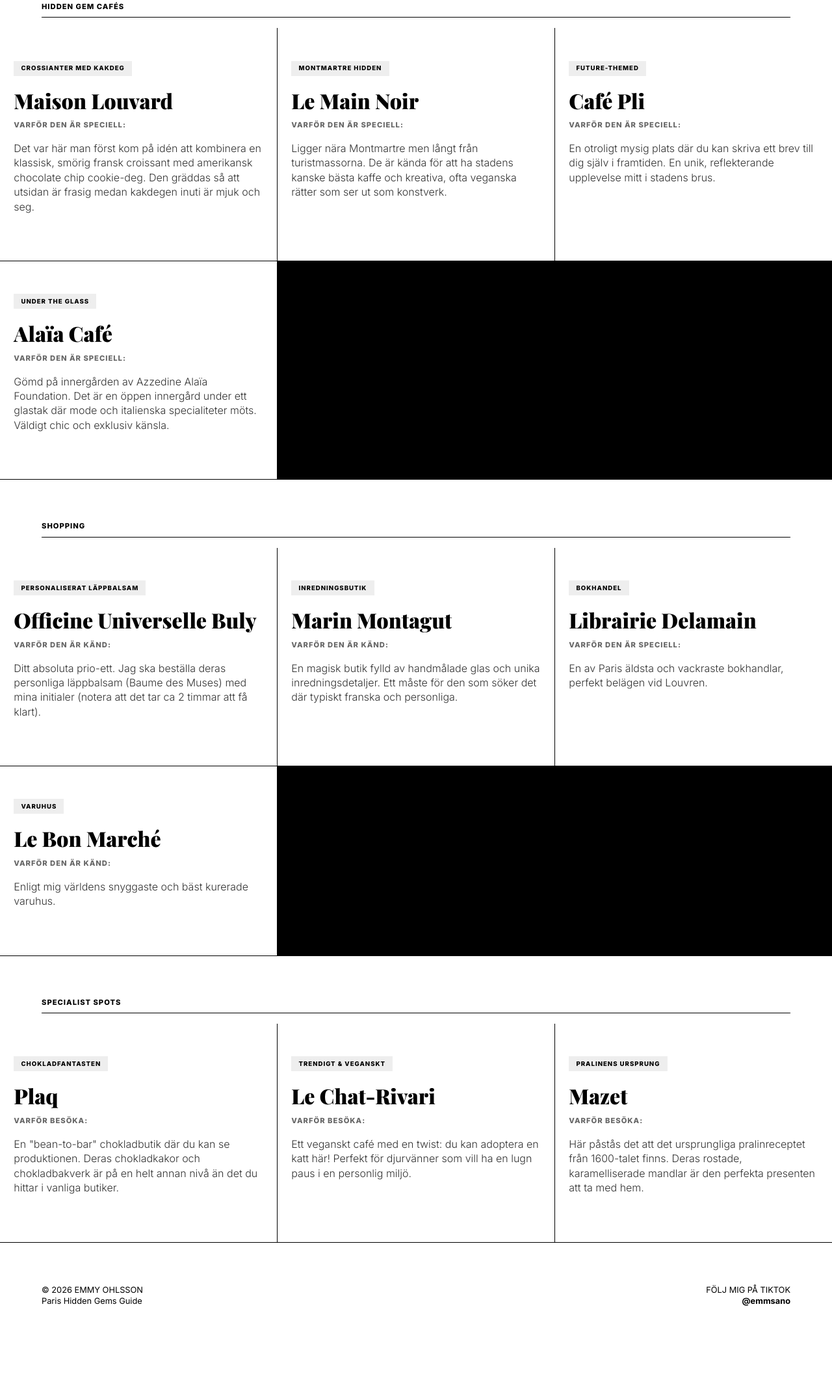
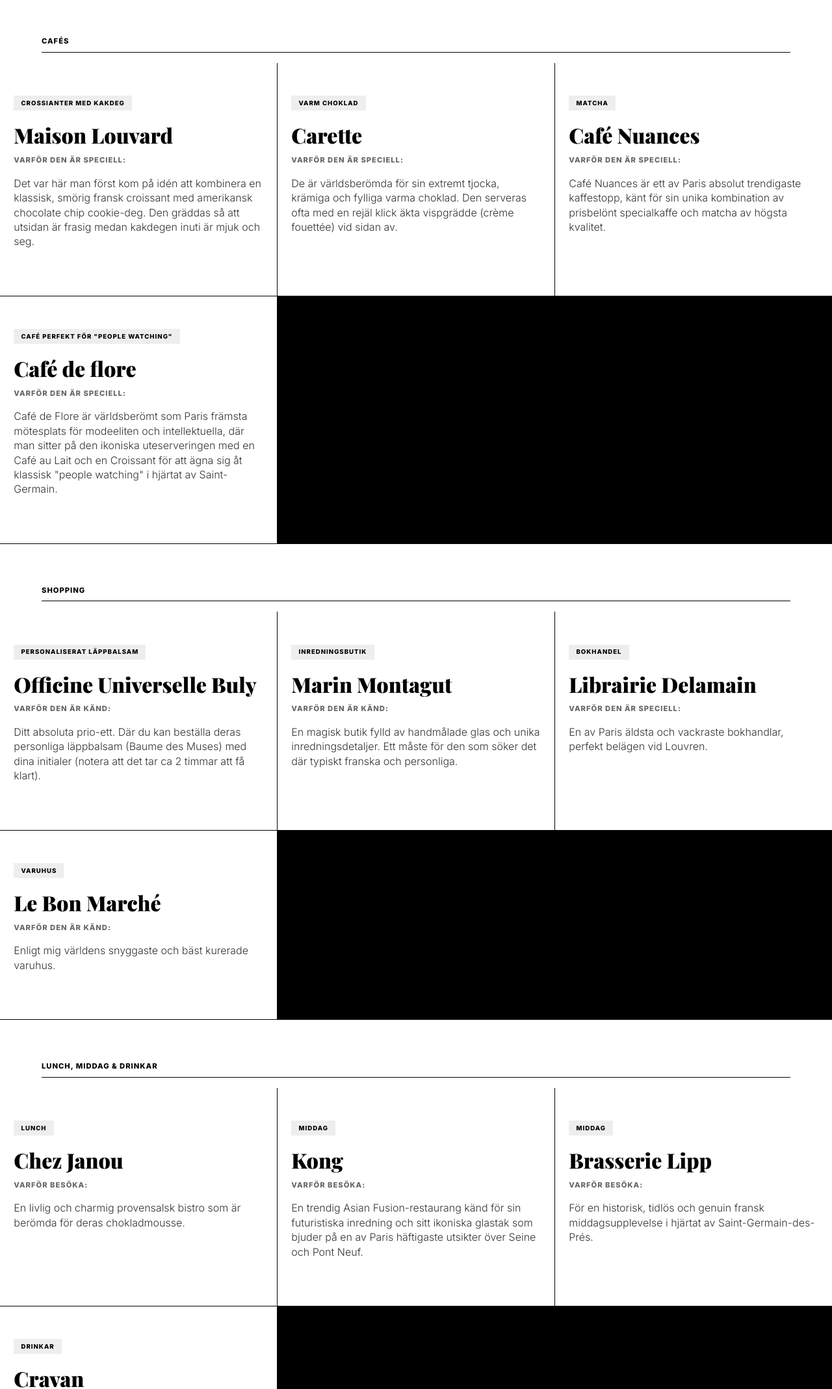
Before and after one commit to EmmyOhlsson/emmyohlsson.github.io, a plain HTML site: page paris.html in a window 1280 px wide. Shown: the part 663-2800 px from the top of the page at 65% size. Before the commit the page ends 2738 px from the top, so only its background shows below. Drawn offline with nearby package versions, Linux system fonts and the light colour scheme; a web font is replaced by a local one.

Commit message:
ändrade paris guiden

```diff
--- a/paris.html
+++ b/paris.html
@@ -154,24 +154,24 @@
 <body>
 
     <nav>
-        <div><a href="index.html">Emmy — Portfolio</a></div>
-        <div>Hidden Gems Paris 2026</div>
+        <div><a href="index.html">Emmy Ohlsson</a></div>
+        <div>Paris Guide 2026</div>
     </nav>
 
     <header>
         <span class="tag" style="background: #000; color: #fff;">Curated List</span>
         <h1 class="hero-title">
-            Cafés & <br>
-            <i>Pâtisseries.</i>
+            Paris <br>
+            <i>Guide</i>
         </h1>
         <p class="hero-subtitle">
-            Glöm turistfällorna. Här är de undangömda pärlorna där parisarna själva köar för sin morgoncroissant eller eftermiddagskaffe.
+            En kurerad samling av mina personliga favoriter i Paris. Från doften av nybakade 'Crookies' till historiska bokhandlar och dolda spegelväggar – här är guiden för dig som söker det estetiska och genuina.
         </p>
         <a href="index.html" class="back-btn">← Tillbaka till hem</a>
     </header>
 
     <main>
-        <span class="section-label">Hidden Gem Cafés</span>
+        <span class="section-label">Cafés</span>
         <section class="tips-grid">
             <div class="tip-card">
                 <div>
@@ -183,26 +183,26 @@
             </div>
             <div class="tip-card">
                 <div>
-                    <span class="tag">Montmartre Hidden</span>
-                    <h3>Le Main Noir</h3>
+                    <span class="tag">Varm choklad</span>
+                    <h3>Carette</h3>
                     <h4>Varför den är speciell:</h4>
-                    <p>Ligger nära Montmartre men långt från turistmassorna. De är kända för att ha stadens kanske bästa kaffe och kreativa, ofta veganska rätter som ser ut som konstverk.</p>
+                    <p>De är världsberömda för sin extremt tjocka, krämiga och fylliga varma choklad. Den serveras ofta med en rejäl klick äkta vispgrädde (crème fouettée) vid sidan av.</p>
                 </div>
             </div>
             <div class="tip-card">
                 <div>
-                    <span class="tag">Future-Themed</span>
-                    <h3>Café Pli</h3>
+                    <span class="tag">Matcha</span>
+                    <h3>Café Nuances</h3>
                     <h4>Varför den är speciell:</h4>
-                    <p>En otroligt mysig plats där du kan skriva ett brev till dig själv i framtiden. En unik, reflekterande upplevelse mitt i stadens brus.</p>
+                    <p>Café Nuances är ett av Paris absolut trendigaste kaffestopp, känt för sin unika kombination av prisbelönt specialkaffe och matcha av högsta kvalitet.</p>
                 </div>
             </div>
             <div class="tip-card">
                 <div>
-                    <span class="tag">Under the Glass</span>
-                    <h3>Alaïa Café</h3>
+                    <span class="tag">Café perfekt för "people watching"</span>
+                    <h3>Café de flore</h3>
                     <h4>Varför den är speciell:</h4>
-                    <p>Gömd på innergården av Azzedine Alaïa Foundation. Det är en öppen innergård under ett glastak där mode och italienska specialiteter möts. Väldigt chic och exklusiv känsla.</p>
+                    <p>Café de Flore är världsberömt som Paris främsta mötesplats för modeeliten och intellektuella, där man sitter på den ikoniska uteserveringen med en Café au Lait och en Croissant för att ägna sig åt klassisk "people watching" i hjärtat av Saint-Germain.</p>
                 </div>
             </div>
         </section>
@@ -214,7 +214,7 @@
                     <span class="tag">Personaliserat läppbalsam</span>
                     <h3>Officine Universelle Buly</h3>
                     <h4>Varför den är känd:</h4>
-                    <p>Ditt absoluta prio-ett. Jag ska beställa deras personliga läppbalsam (Baume des Muses) med mina initialer (notera att det tar ca 2 timmar att få klart).</p>
+                    <p>Ditt absoluta prio-ett. Där du kan beställa deras personliga läppbalsam (Baume des Muses) med dina initialer (notera att det tar ca 2 timmar att få klart).</p>
                 </div>
             </div>
             <div class="tip-card">
@@ -243,30 +243,39 @@
             </div>
         </section>
 
-        <span class="section-label">Specialist Spots</span>
+        <span class="section-label">Lunch, middag & drinkar</span>
         <section class="tips-grid">
             <div class="tip-card">
                 <div>
-                    <span class="tag">Chokladfantasten</span>
-                    <h3>Plaq</h3>
+                    <span class="tag">Lunch</span>
+                    <h3>Chez Janou</h3>
                     <h4>Varför besöka:</h4>
-                    <p>En "bean-to-bar" chokladbutik där du kan se produktionen. Deras chokladkakor och chokladbakverk är på en helt annan nivå än det du hittar i vanliga butiker.</p>
+                    <p>En livlig och charmig provensalsk bistro som är berömda för deras chokladmousse.</p>
                 </div>
             </div>
             <div class="tip-card">
                 <div>
-                    <span class="tag">Trendigt & Veganskt</span>
-                    <h3>Le Chat-Rivari</h3>
+                    <span class="tag">Middag</span>
+                    <h3>Kong</h3>
                     <h4>Varför besöka:</h4>
-                    <p>Ett veganskt café med en twist: du kan adoptera en katt här! Perfekt för djurvänner som vill ha en lugn paus i en personlig miljö.</p>
+                    <p>En trendig Asian Fusion-restaurang känd för sin futuristiska inredning och sitt ikoniska glastak som bjuder på en av Paris häftigaste utsikter över Seine och Pont Neuf.</p>
+                </div>
+
+            </div>
+            <div class="tip-card">
+                <div>
+                    <span class="tag">Middag</span>
+                    <h3>Brasserie Lipp</h3>
+                    <h4>Varför besöka:</h4>
+                    <p>För en historisk, tidlös och genuin fransk middagsupplevelse i hjärtat av Saint-Germain-des-Prés.</p>
                 </div>
             </div>
             <div class="tip-card">
                 <div>
-                    <span class="tag">Pralinens ursprung</span>
-                    <h3>Mazet</h3>
+                    <span class="tag">Drinkar</span>
+                    <h3>Cravan</h3>
                     <h4>Varför besöka:</h4>
-                    <p>Här påstås det att det ursprungliga pralinreceptet från 1600-talet finns. Deras rostade, karamelliserade mandlar är den perfekta presenten att ta med hem.</p>
+                    <p>Ett sofistikerat och chic ställe för cocktails i Saint-Germain.</p>
                 </div>
             </div>
         </section>
```
